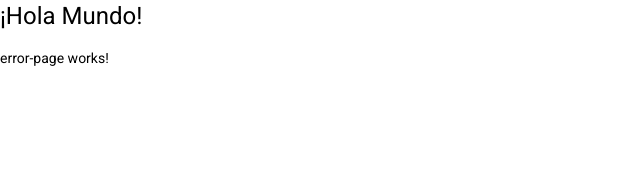
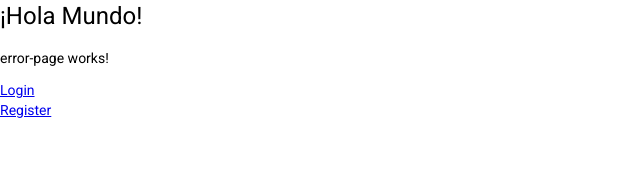
Before and after one commit to daguttt/heroes-app-angular, an Angular app: page /404 in a window 1280 px wide. Shown: the top 172 px of the page, without its empty margins (0-640 px from the left). Built offline with nearby package versions, Linux system fonts and the light colour scheme.

Commit message:
Class 176: Child routes and Lazy Loading

```diff
--- a/src/app/app-routing.module.ts
+++ b/src/app/app-routing.module.ts
@@ -3,6 +3,11 @@ import { RouterModule, Routes } from '@angular/router';
 import { ErrorPageComponent } from './shared/error-page/error-page.component';
 
 const routes: Routes = [
+  {
+    path: 'auth',
+    loadChildren: () =>
+      import('./auth/auth.module').then((module) => module.AuthModule),
+  },
   {
     path: '404',
     component: ErrorPageComponent,
--- a/src/app/shared/error-page/error-page.component.html
+++ b/src/app/shared/error-page/error-page.component.html
@@ -1 +1,4 @@
 <p>error-page works!</p>
+<a routerLink="/auth/login">Login</a>
+<br />
+<a routerLink="/auth/register">Register</a>
```
Also changed, not shown: src/app/auth/auth-routing.module.ts (added, +30 -0 lines), src/app/auth/auth.module.ts (+4 -10 lines).
